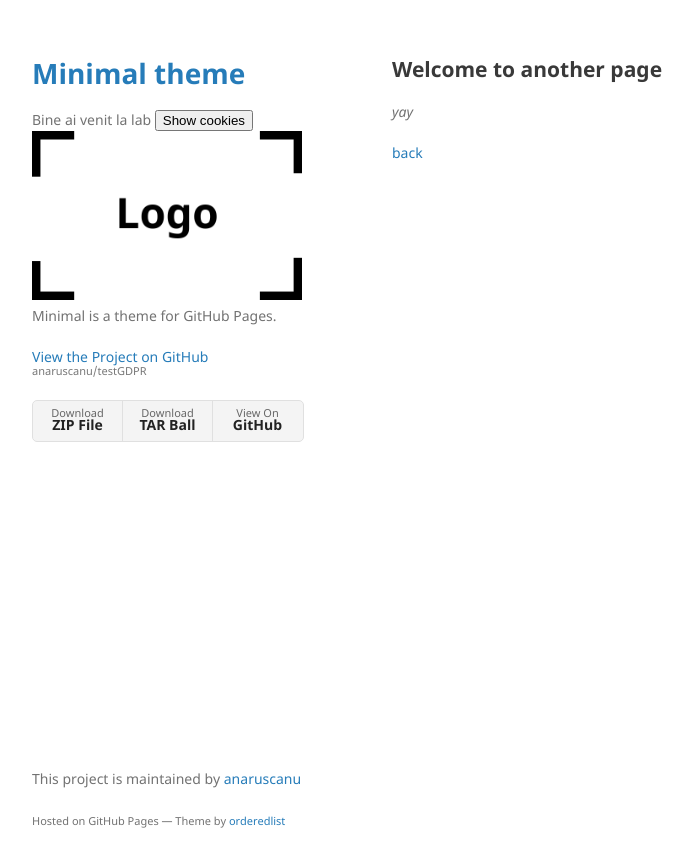
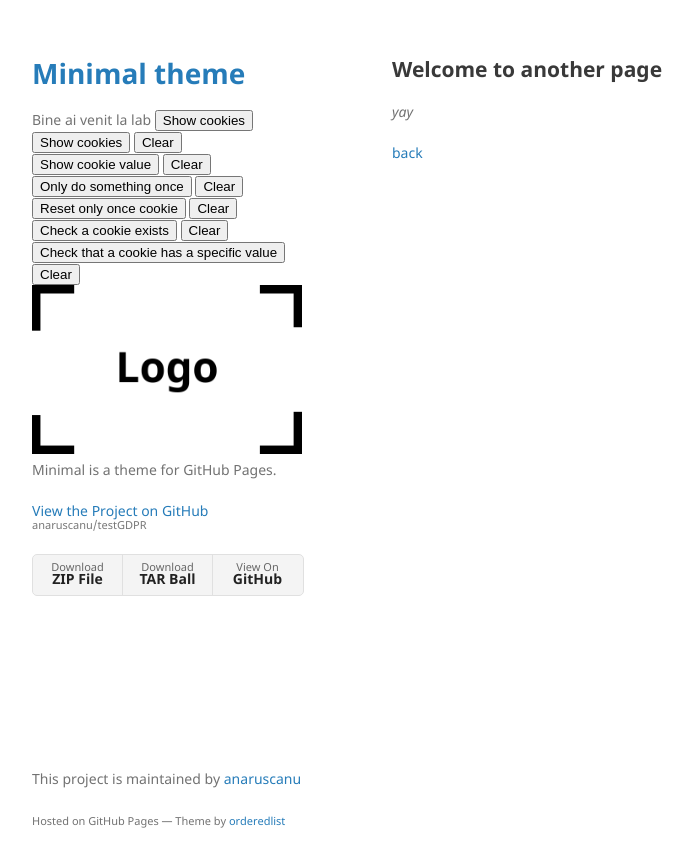
Before and after one commit to anaruscanu/testGDPR, a Jekyll site: the page built from another-page.md, in a window 1280 px wide. Shown: the top 867 px of the page, without its empty margins (178-871 px from the left). Built offline with Jekyll 4.4.1, drawn with Linux system fonts in a browser that asks for light colours; our own code applies the rules of GitHub Pages for plain Markdown files.

Commit message:
Update default.html
I added: cookies buttons

```diff
--- a/_layouts/default.html
+++ b/_layouts/default.html
@@ -17,6 +17,49 @@
       <header>
         <h1><a href="{{ "/" | absolute_url }}">{{ site.title | default: site.github.repository_name }}</a></h1>
 Bine ai venit la lab <button onclick="alertCookie()">Show cookies</button>
+         <button onclick="showCookies()">Show cookies</button>
+    <button onclick="clearOutputCookies()">Clear</button>
+
+    <button onclick="showCookieValue()">Show cookie value</button>
+    <button onclick="clearOutputCookieValue()">Clear</button>
+
+    <div>
+      <code id="cookie-value"></code>
+    </div>
+
+    <div>
+      <code id="cookies"></code>
+    </div>
+
+    <button onclick="doOnce()">Only do something once</button>
+    <button onclick="clearOutputDoOnce()">Clear</button>
+
+    <div>
+      <code id="do-once"></code>
+    </div>
+
+    <button onclick="resetOnce()">Reset only once cookie</button>
+    <button onclick="clearOutputResetOnce()">Clear</button>
+
+    <div>
+      <code id="reset-once"></code>
+    </div>
+
+    <button onclick="checkACookieExists()">Check a cookie exists</button>
+    <button onclick="clearOutputACookieExists()">Clear</button>
+
+    <div>
+      <code id="a-cookie-existence"></code>
+    </div>
+
+    <button onclick="checkCookieHasASpecificValue()">
+      Check that a cookie has a specific value
+    </button>
+    <button onclick="clearASpecificValueOfTheCookie()">Clear</button>
+
+    <div>
+      <code id="a-specific-value-of-the-cookie"></code>
+    </div>
 
         {% if site.logo %}
           <img src="{{site.logo | relative_url}}" alt="Logo" />
@@ -52,6 +95,8 @@ Bine ai venit la lab <button onclick="alertCookie()">Show cookies</button>
         <p><small>Hosted on GitHub Pages &mdash; Theme by <a href="https://github.com/orderedlist">orderedlist</a></small></p>
       </footer>
     </div>
+
+
     <script src="{{ "/assets/js/scale.fix.js" | relative_url }}">
 
       // Cookie-ul din exemplu
```
